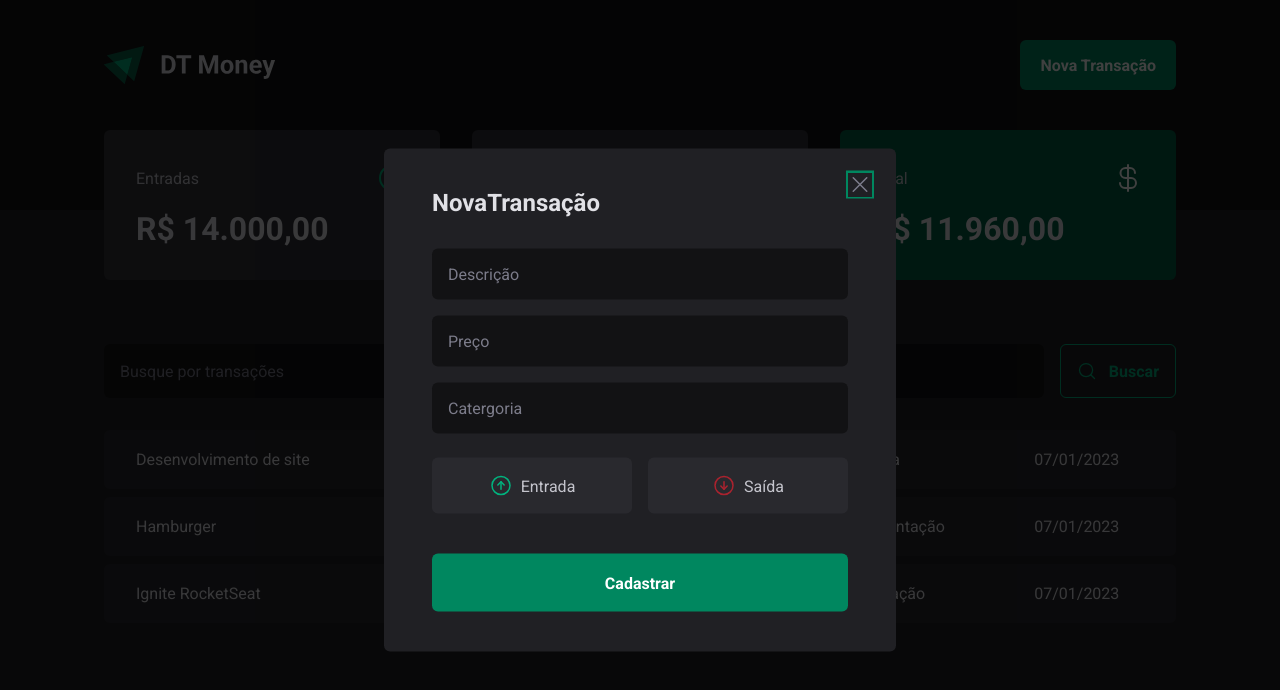
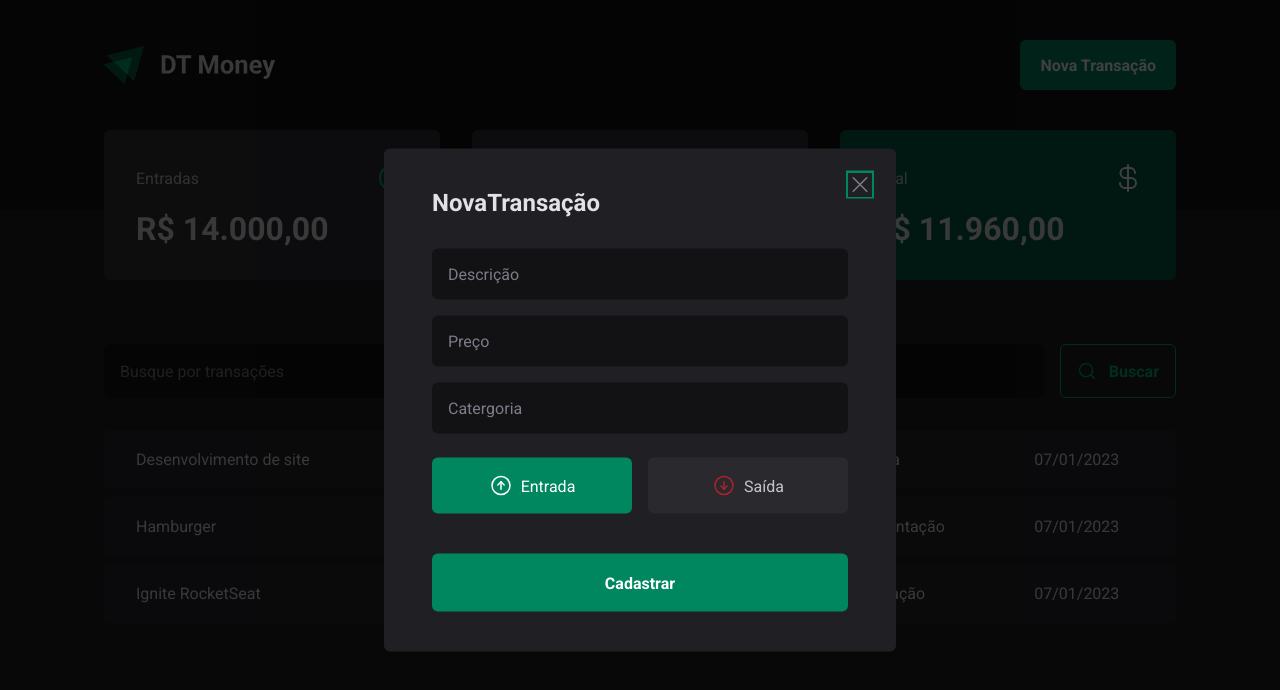
Before and after one commit to gomessgbr/dt-money, a React (Vite) app: page / in a window 1280 px wide. Both pictures are taken after a click on the button "Nova Transação". Shown: the top 690 px of the page. Built offline with nearby package versions, Linux system fonts and the light colour scheme; data requests are answered from the project's data file.

Commit message:
feat: control to value insert between income and outcome

```diff
--- a/src/components/NewTransactionModal/index.tsx
+++ b/src/components/NewTransactionModal/index.tsx
@@ -1,7 +1,7 @@
 import { zodResolver } from "@hookform/resolvers/zod";
 import * as Dialog from "@radix-ui/react-dialog";
 import { ArrowCircleDown, ArrowCircleUp, X } from "phosphor-react";
-import { useForm } from "react-hook-form";
+import { Controller, useForm } from "react-hook-form";
 import * as z from "zod";
 
 import {
@@ -23,16 +23,20 @@
 
 export function NewTransactionModal() {
   const {
+    control,
     register,
     handleSubmit,
     formState: { isSubmitting },
   } = useForm<NewTransactionFormInputs>({
     resolver: zodResolver(newTransactionFormSchema),
+    defaultValues:{
+      type:'income'
+    }
   });
 
   async function handleNewCreateNewTransaction(data: NewTransactionFormInputs) {
     await new Promise((resolve) => setTimeout(resolve, 2000));
-    console.log(data);
+    console.log(data)
   }
   return (
     <Dialog.Portal>
@@ -63,7 +67,15 @@
             {...register("category")}
           />
 
-          <TransactionType>
+          <Controller
+            control={control}
+            name="type"
+            render={({ field }) => {
+              return (
+                <TransactionType
+                  onValueChange={field.onChange}
+                  value={field.value}
+                >
                   <TransactionTypeButton variant="income" value="income">
                     <ArrowCircleUp size={24} />
                     Entrada
@@ -73,6 +85,9 @@
                     Saída
                   </TransactionTypeButton>
                 </TransactionType>
+              );
+            }}
+          />
 
           <button type="submit" disabled={isSubmitting}>
             Cadastrar
```
Lines whose indentation alone changed are shown as unchanged.
